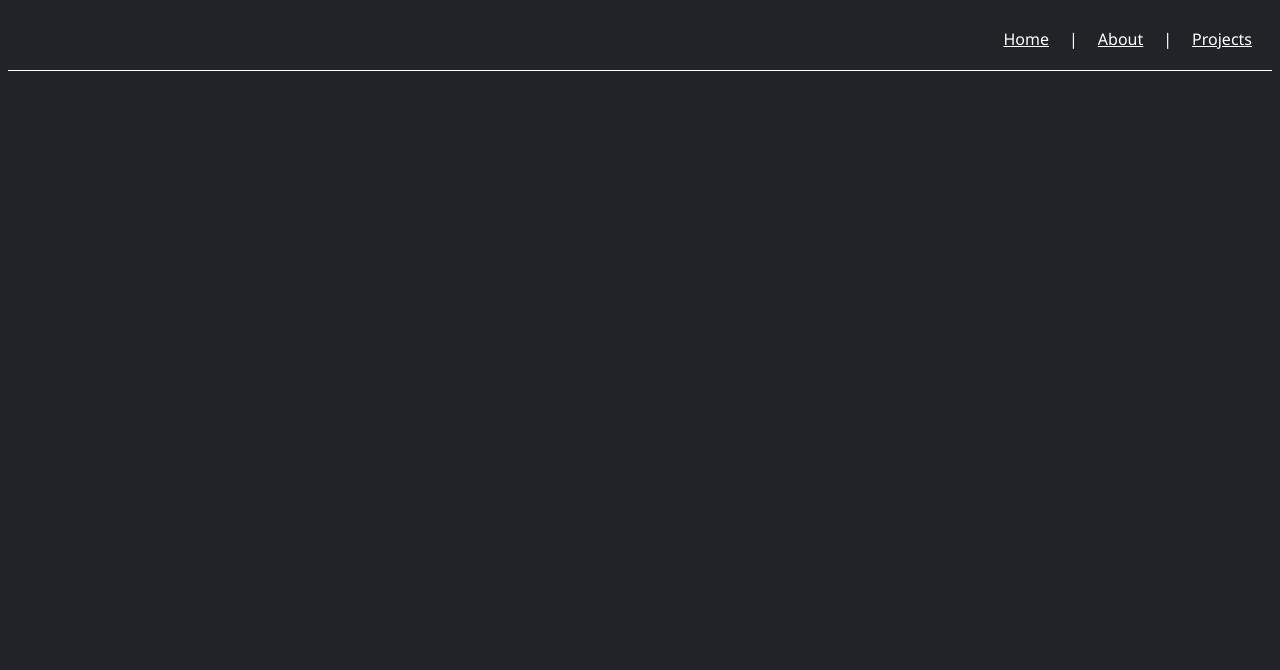
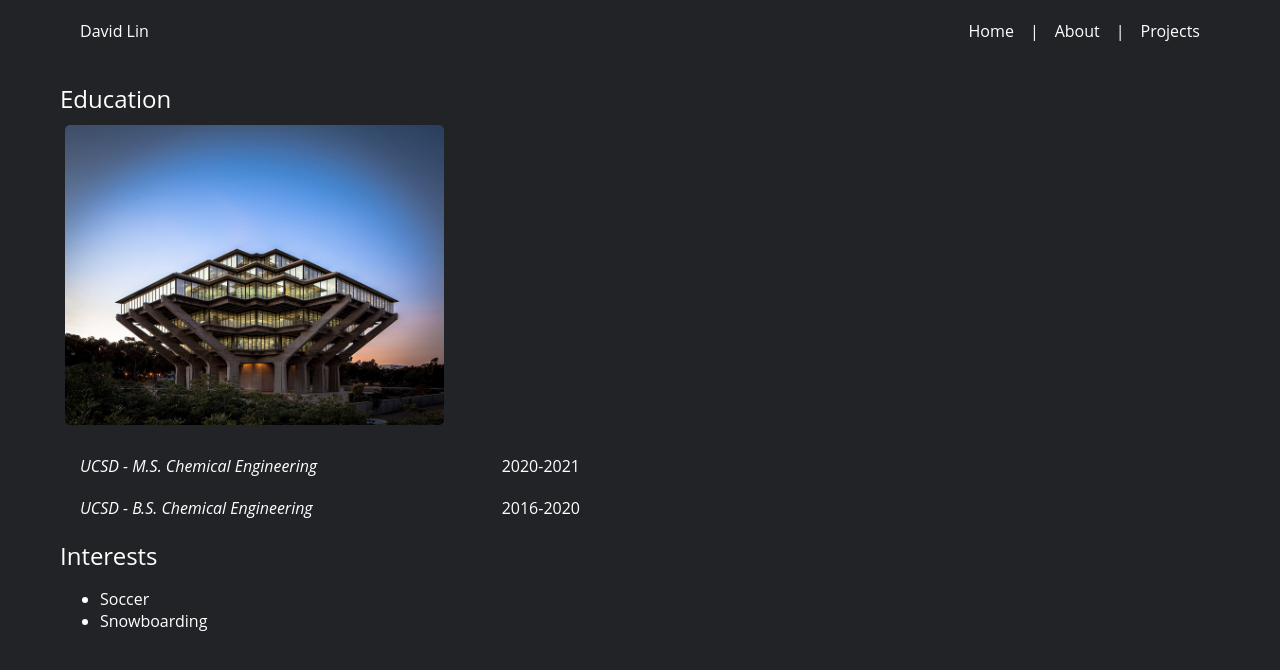
Before and after one commit to lindavid1998/personal_website, a plain HTML site: page about.html in a window 1280 px wide. Drawn offline with Linux system fonts and the light colour scheme.

Commit message:
Update styles and add content to index.html, about.html, and projects.html

```diff
--- a/about.html
+++ b/about.html
@@ -9,9 +9,29 @@
 </head>
 <body>
     <nav>
-        <a href="index.html">Home</a> |
-        <a href="about.html">About</a> |
-        <a href="projects.html">Projects</a>
+        <div class="nav-title">David Lin</div>
+        <div class="nav-links">
+            <a href="index.html">Home</a> |
+            <a href="about.html">About</a> |
+            <a href="projects.html">Projects</a>
+        </div>
     </nav>
+
+    <h2>Education</h2>
+    <img src="ucsd.jpeg" height="300px" id="ucsd">
+    <div class="edu">
+        <div class="program">UCSD - M.S. Chemical Engineering</div>
+        <div class="year">2020-2021</div>
+    </div>
+    <div class="edu">
+        <div class="program">UCSD - B.S. Chemical Engineering</div>
+        <div class="year">2016-2020</div>
+    </div>
+
+    <h2>Interests</h2>
+    <ul>
+        <li>Soccer</li>
+        <li>Snowboarding</li>
+    </ul>
 </body>
 </html>
--- a/style.css
+++ b/style.css
@@ -1,25 +1,85 @@
 *  {
     background-color:  rgb(34, 35, 38);
-    font-family:'Segoe UI', Tahoma, Geneva, Verdana, sans-serif;
+    font-family: Open Sans, Helvetica, sans-serif;
     color: white;
+}
+
+body {
+    margin: 0 60px;
+}
+
+h2 {
+    margin-bottom: 10px;
+    font-weight: 400;
+}
+
+a {
+    text-decoration: none;
 }
 
 div, nav {
     display: flex;
-    flex-flow: row nowrap;
+}
+
+.welcome {
+    flex-grow: 0;
+    flex-basis: auto;
+    text-align: center;
+    justify-content: center;
+    font-size: 35px;
+}
+
+#ucsd {
+    margin-left: 5px;
+    margin-bottom: 5px;
+    border-radius: 5px;
 }
 
 nav {
-    justify-content: flex-end;
+    justify-content: space-between;
     padding: 20px;
     align-items: center;
-    gap: 20px;
-    border-bottom: 1px solid white;
+    margin-bottom: 10px;
 }
 
-.project-status {
-    font-size: 28px;
+.nav-links {
+    justify-content: flex-end;
+    gap: 16px;
+}
+
+.work-in-progress {
+    font-size: 25px;
     color: white;
     justify-content: center;
-    margin-top: 50px;
 }
+
+.edu {
+    width: 500px;
+    display: flex;
+    justify-content: space-between;
+    margin: 20px;
+}
+
+.program {
+    font-style: italic;
+}
+
+.logos {
+    justify-content: center;
+    align-items: center;
+    gap: 20px;
+    margin-top: 30px;
+    transform: scale(1.5);
+}
+
+.logos #linkedin-logo {
+    transform: scale(1.5);
+}
+
+#wip {
+    display: block;
+    width: 80px;
+    height: auto;
+    margin: auto;
+    padding: 20px;
+}
```
Also changed, not shown: index.html (+19 -3 lines), projects.html (+8 -4 lines), WIP.png (added), github-logo.png (added), linkedin-logo.png (added), ucsd.jpeg (added).
